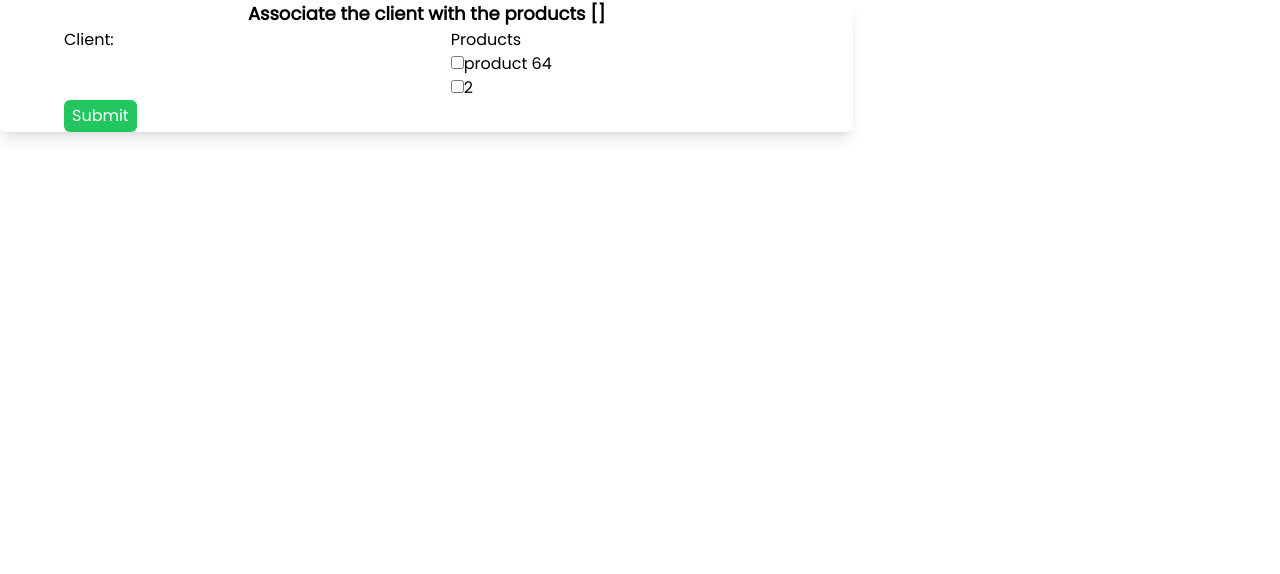
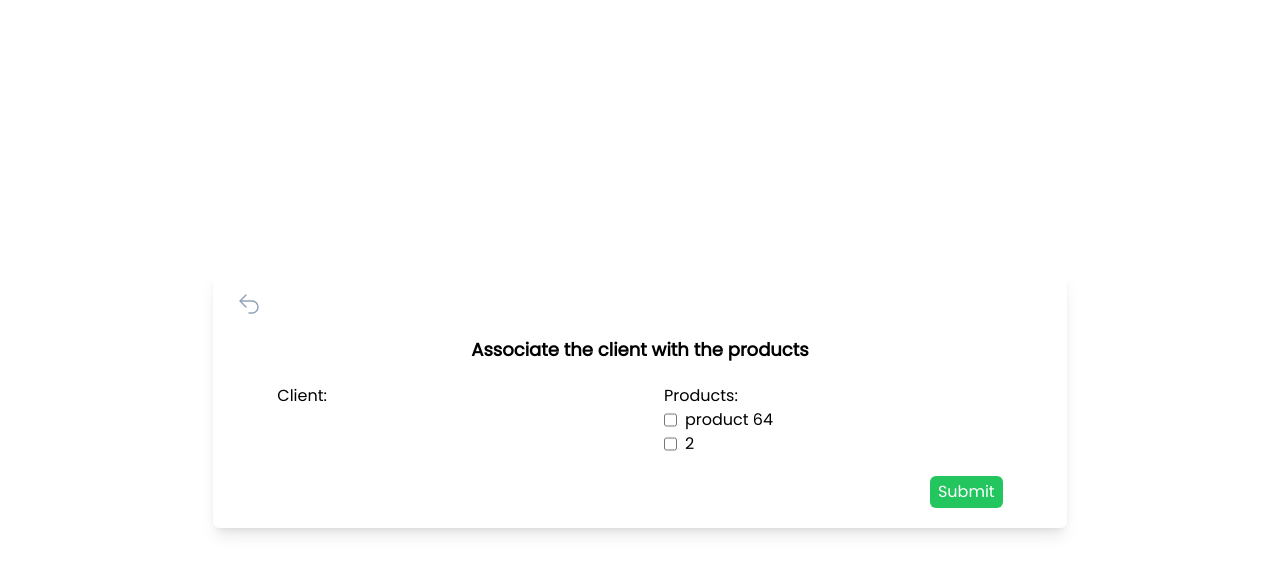
Before and after one commit to LucasFASouza/Clients-Admin, a Vue app: page /association/1 in a window 1280 px wide. Shown: the top 574 px of the page. Built offline with nearby package versions, Linux system fonts and the light colour scheme; no server answers; data requests are answered from the project's data file.

Commit message:
fix: adjust visuals

```diff
--- a/src/components/AssociationTable.vue
+++ b/src/components/AssociationTable.vue
@@ -2,21 +2,30 @@
   <form
     id="associate-client"
     @submit="submitAssociation"
-    class="w-full md:w-3/4 lg:w-2/3 shadow-lg rounded-md"
+    class="w-full md:w-3/4 lg:w-2/3 shadow-lg rounded-md flex flex-col gap-5 py-5"
   >
+    <ArrowUturnLeftIcon
+      @click="router.back()"
+      class="h-6 w-6 mx-6 text-slate-400 hover:text-slate-600 hover:cursor-pointer"
+    />
+
     <h1 class="font-bold text-lg text-center">
-      Associate the client with the products {{ client.products }}
+      Associate the client with the products
     </h1>
 
     <div class="flex px-16 gap-12">
       <div class="flex flex-col w-1/2">
         <h3>Client:</h3>
-        <h2>{{ client.name }}</h2>
+        <h2 class="font-semibold text-xl">{{ client.name }}</h2>
       </div>
 
       <div class="flex flex-col w-1/2">
-        <h3>Products</h3>
-        <div v-for="product in products" :key="product.id">
+        <h3>Products:</h3>
+        <div
+          v-for="product in products"
+          :key="product.id"
+          class="flex flex-row gap-2"
+        >
           <input
             type="checkbox"
             id="product.name"
@@ -28,11 +37,11 @@
       </div>
     </div>
 
-    <div class="flex px-16 gap-12">
+    <div class="flex flex-row px-16 gap-12 justify-end">
       <input
         type="submit"
         value="Submit"
-        class="bg-green-500 text-white rounded-md p-1 px-2"
+        class="bg-green-500 text-white rounded-md p-1 px-2 hover:cursor-pointer"
       />
     </div>
   </form>
@@ -49,6 +58,8 @@ import { reactive, onMounted, ref } from "vue";
 import { useRoute, useRouter } from "vue-router";
 
 import { api } from "../api";
+
+import { ArrowUturnLeftIcon } from "@heroicons/vue/24/outline";
 
 const route = useRoute();
 const router = useRouter();
--- a/src/components/ClientForm.vue
+++ b/src/components/ClientForm.vue
@@ -2,8 +2,13 @@
   <form
     id="register-client"
     @submit="submitClient"
-    class="w-full md:w-3/4 lg:w-2/3 shadow-lg rounded-md"
+    class="w-full md:w-3/4 lg:w-2/3 shadow-lg rounded-md flex flex-col gap-5 py-5"
   >
+    <ArrowUturnLeftIcon
+      @click="router.back()"
+      class="h-6 w-6 mx-6 text-slate-400 hover:text-slate-600 hover:cursor-pointer"
+    />
+
     <h1 class="font-bold text-lg text-center">{{ routeMode }} client</h1>
 
     <div class="flex px-16 gap-12">
@@ -50,8 +55,8 @@
       </div>
     </div>
 
-    <div class="flex px-16 gap-12">
-      <div class="flex flex-row w-1/2">
+    <div class="flex px-16 justify-between">
+      <div class="flex flex-row w-1/2 items-center gap-3">
         <label for="clientActive">Active</label>
         <input id="clientActive" v-model="client.isActive" type="checkbox" />
       </div>
@@ -59,13 +64,13 @@
       <input
         type="submit"
         value="Submit"
-        class="bg-green-500 text-white rounded-md p-1 px-2"
+        class="bg-green-500 text-white rounded-md p-1 px-2 hover:cursor-pointer"
       />
 
       <a
         v-if="routeMode == 'Edit'"
         @click="deleteClient"
-        class="bg-red-500 text-white rounded-md p-1 px-2"
+        class="bg-red-500 text-white rounded-md p-1 px-2 hover:cursor-pointer"
       >
         Delete
       </a>
@@ -84,6 +89,8 @@ import { reactive } from "vue";
 import { useRoute, useRouter } from "vue-router";
 
 import { api } from "../api";
+
+import { ArrowUturnLeftIcon } from "@heroicons/vue/24/outline";
 
 const route = useRoute();
 const router = useRouter();
--- a/src/components/ProductForm.vue
+++ b/src/components/ProductForm.vue
@@ -2,8 +2,12 @@
   <form
     id="register-product"
     @submit="submitProduct"
-    class="w-full md:w-3/4 lg:w-2/3 shadow-lg rounded-md"
+    class="w-full md:w-3/4 lg:w-2/3 shadow-lg rounded-md flex flex-col gap-5 py-5"
   >
+    <ArrowUturnLeftIcon
+      @click="router.back()"
+      class="h-6 w-6 mx-6 text-slate-400 hover:text-slate-600 hover:cursor-pointer"
+    />
     <h1 class="font-bold text-lg text-center">Register product</h1>
 
     <div class="flex px-16 gap-12">
@@ -16,23 +20,23 @@
           class="shadow rounded-md p-1 px-2"
         />
       </div>
-      <div class="flex flex-col w-1/2">
+      <div class="flex flex-col w-1/2 items-center gap-3">
         <label for="productActive">Active</label>
         <input id="productActive" v-model="product.isActive" type="checkbox" />
       </div>
     </div>
 
-    <div class="px-16 flex justify-center">
+    <div class="px-16 flex justify-around">
       <input
         type="submit"
         value="Submit"
-        class="bg-green-500 text-white rounded-md p-1 px-2"
+        class="bg-green-500 text-white rounded-md p-1 px-2 hover:cursor-pointer"
       />
 
       <a
         v-if="routeMode == 'Edit'"
         @click="deleteProduct"
-        class="bg-red-500 text-white rounded-md p-1 px-2"
+        class="bg-red-500 text-white rounded-md p-1 px-2 hover:cursor-pointer"
       >
         Delete
       </a>
@@ -51,6 +55,8 @@ import { reactive } from "vue";
 import { useRoute, useRouter } from "vue-router";
 
 import { api } from "../api";
+
+import { ArrowUturnLeftIcon } from "@heroicons/vue/24/outline";
 
 const route = useRoute();
 const router = useRouter();
--- a/src/components/ProductsTable.vue
+++ b/src/components/ProductsTable.vue
@@ -11,19 +11,21 @@
     <table class="w-full text-center shadow rounded-md">
       <thead>
         <tr>
-          <th class="w-1/2">Name</th>
-          <th class="w-1/2">Active</th>
+          <th>Name</th>
+          <th>Active</th>
+          <th>Actions</th>
         </tr>
       </thead>
       <tbody>
-        <tr
-          v-for="product in data"
-          :key="product.id"
-          @click="openProduct(product.id)"
-          class="hover:bg-slate-100 hover:cursor-pointer"
-        >
+        <tr v-for="product in data" :key="product.id">
           <td>{{ product.name }}</td>
           <td>{{ product.isActive ? "Yes" : "No :(" }}</td>
+          <td class="hover:cursor-pointer flex justify-center gap-2">
+            <PencilSquareIcon
+              @click="openProduct(product.id)"
+              class="h-6 w-6 text-slate-400 hover:text-slate-600"
+            />
+          </td>
         </tr>
       </tbody>
     </table>
@@ -42,6 +44,8 @@ import { useRouter } from "vue-router";
 
 import { api } from "../api";
 
+import { PencilSquareIcon } from "@heroicons/vue/24/outline";
+
 const data = ref([]);
 
 const router = useRouter();
--- a/src/views/AssociateClientProduct.vue
+++ b/src/views/AssociateClientProduct.vue
@@ -1,5 +1,5 @@
 <template>
-  <main>
+  <main class="grid h-screen place-items-center text-sm md:text-base">
     <association-table />
   </main>
 </template>
--- a/src/views/HomeView.vue
+++ b/src/views/HomeView.vue
@@ -1,6 +1,8 @@
 <template>
   <main>
-    <div class="flex flex-col text-sm gap-16 md:flex-row md:px-16 md:text-base">
+    <div
+      class="flex flex-col text-sm gap-16 py-12 md:flex-row md:px-16 md:text-base"
+    >
       <clients-table class="md:w-3/4" />
       <products-table class="md:w-1/4" />
     </div>
```
